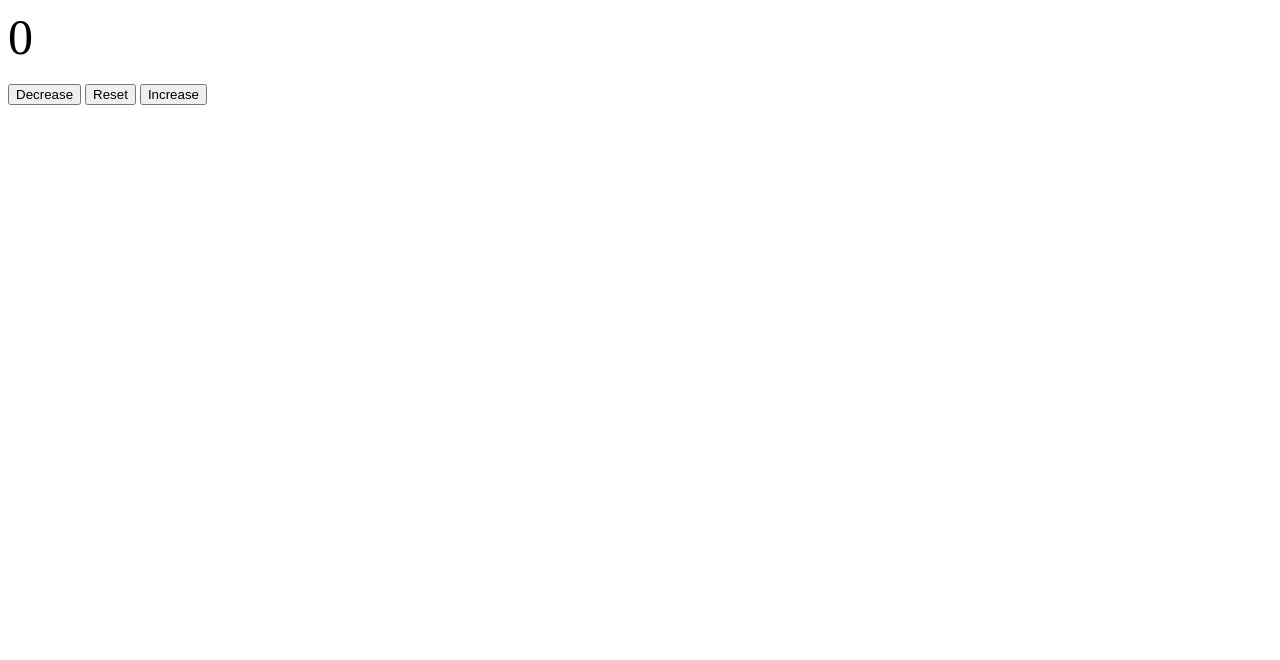
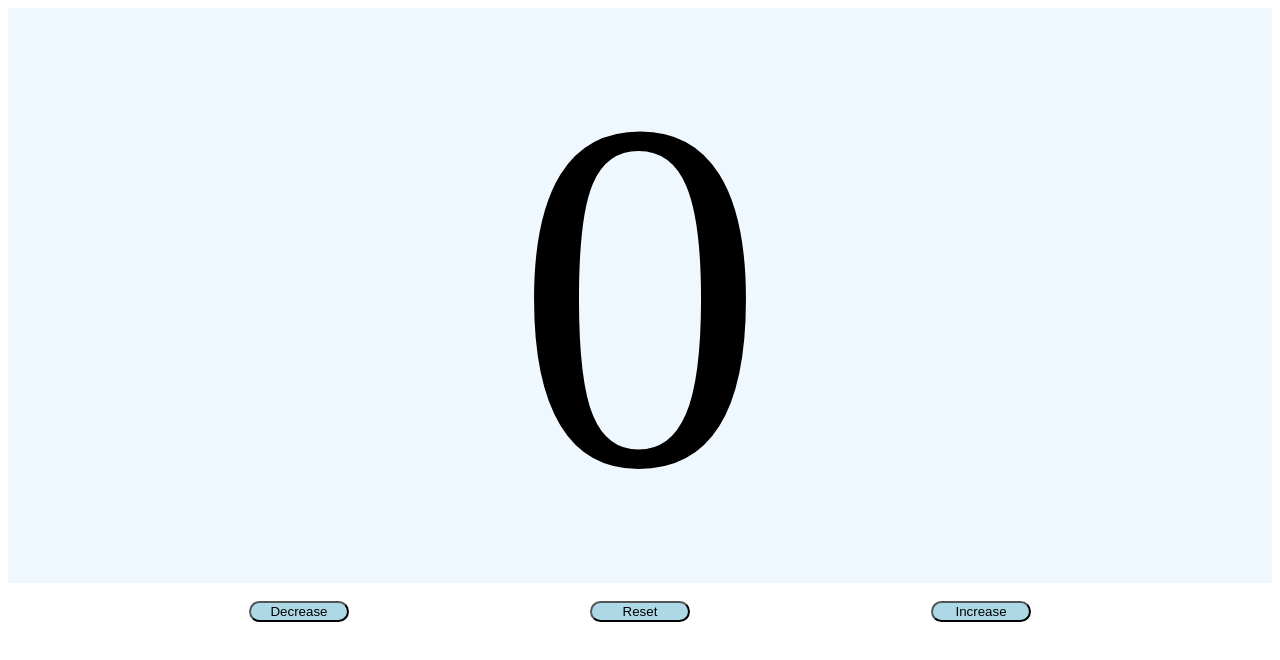
Before and after one commit to JuicyMag/Counter, a plain HTML site: page index.html in a window 1280 px wide. Drawn offline with Linux system fonts and the light colour scheme.

Commit message:
Unfucked nesting, center stuff, had fun

```diff
--- a/index.html
+++ b/index.html
@@ -9,10 +9,12 @@
 
 <body>
     <label id = "counter"> 0</label> <br>
-    <button class = 'countingBtn' id = 'decrease'> Decrease</button>
-    <button class = 'countingBtn' id = 'reset'> Reset</button>
-    <button class = 'countingBtn' id = 'increase'> Increase</button>
 
+    <div class = 'container'>
+      <button class = 'btn'  id = 'decrease'> Decrease</button>
+      <button class = 'btn' id = 'reset'> Reset</button>
+      <button class = 'btn' id = 'increase'> Increase</button>
+    </div>
     <script src = "main.js"></script>
 
 
--- a/style.css
+++ b/style.css
@@ -1,11 +1,34 @@
+/*
+.container{
+  display: flex;
+  flex-direction: row;
+  justify-content: center;
+  size: 100px;
+
+} */
+
 #counter{
   display: block;
-  text-align: left;
-  font-size: 50px;
+  text-align: center;
+  font-size: 500px;
+  background-color: aliceblue;
+  justify-content: center;
+  align-items: center;
 }
 
-.countingBtn{
-  display: flexbox;
+.container{
+  display: flex;
+  justify-content: space-evenly;
+}
+
+.btn{
+  display: inline-flex;
+  background-color: lightblue;
+  border-radius: 5em;
+  width: 100px;
   text-align: center;
-  justify-content: center;
+  text-align: center;
+  display:table-cell;
+  vertical-align:middle;
+
 }
```
